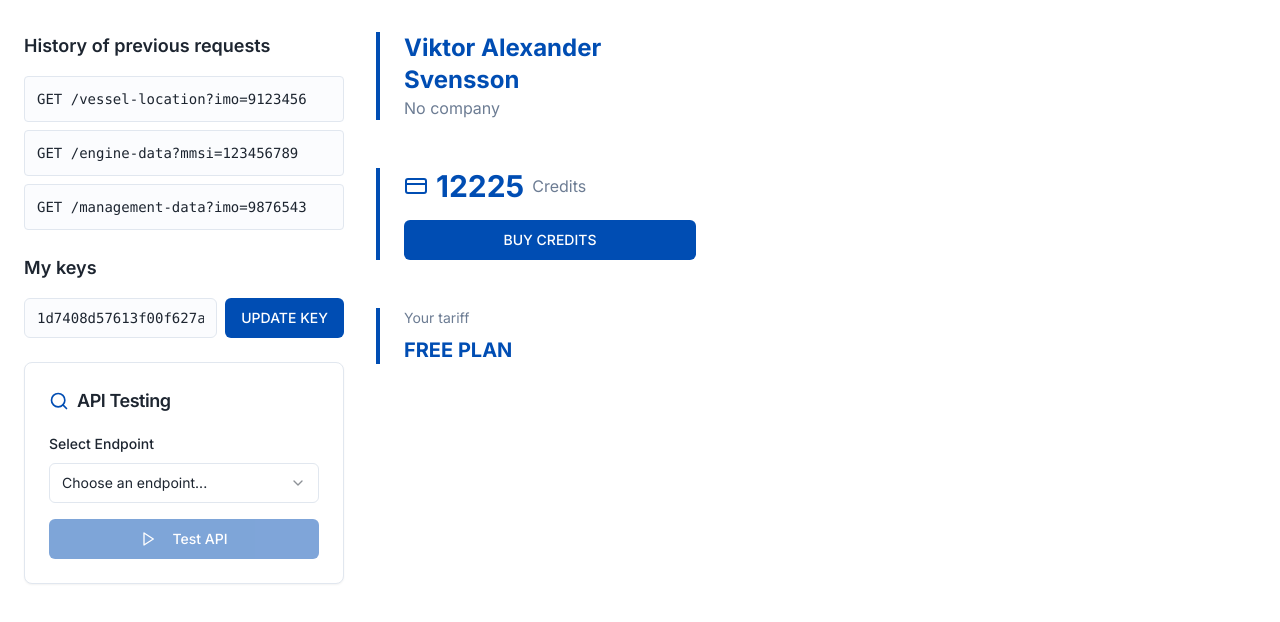
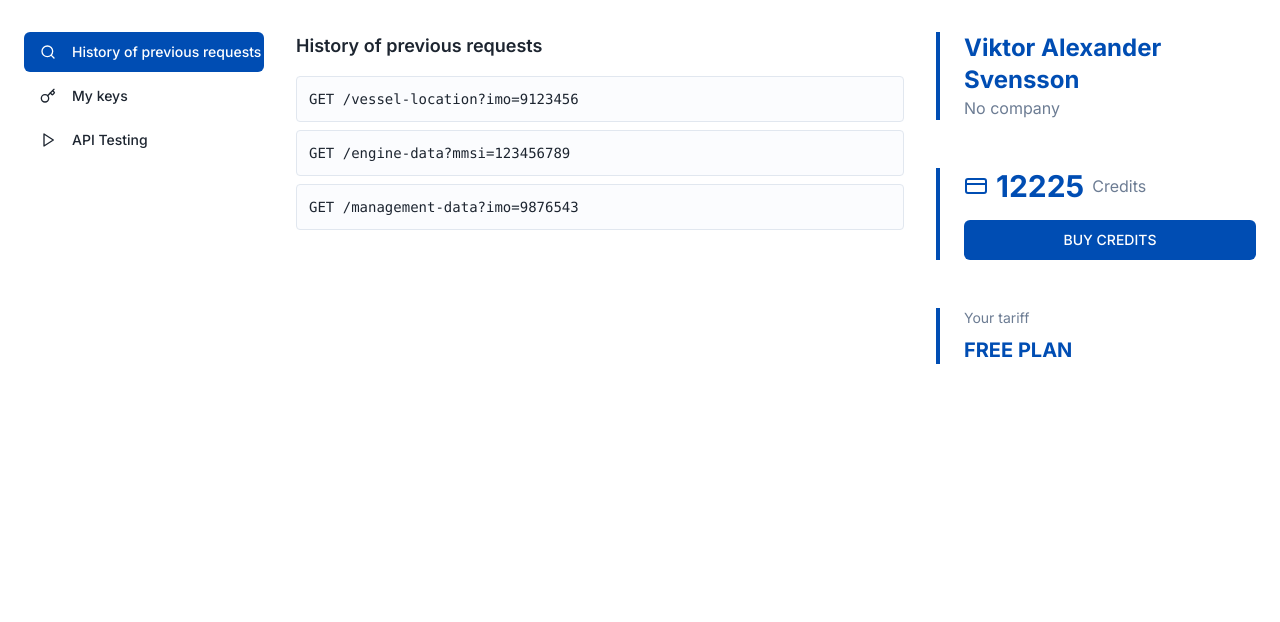
Before and after one commit to viktorcoder123/endpoint-overview-compass, a React (Vite) app: page /account in a window 1280 px wide. Shown: the top 622 px of the page. Built offline with nearby package versions, Linux system fonts and the light colour scheme.

Commit message:
Refactor account page layout
Restructured the account page to use a menu on the left, a dynamic content area in the middle, and static content on the right.

```diff
--- a/src/pages/Account.tsx
+++ b/src/pages/Account.tsx
@@ -8,6 +8,7 @@ import { Checkbox } from "@/components/ui/checkbox";
 import { User, CreditCard, Key, Search, Play } from "lucide-react";
 
 const Account = () => {
+  const [selectedSection, setSelectedSection] = useState("history");
   const [selectedEndpoint, setSelectedEndpoint] = useState("");
   const [param1, setParam1] = useState("");
   const [param2, setParam2] = useState("");
@@ -121,13 +122,16 @@ const Account = () => {
 
   const config = getParameterConfig();
 
+  const menuItems = [
+    { id: "history", label: "History of previous requests", icon: Search },
+    { id: "keys", label: "My keys", icon: Key },
+    { id: "testing", label: "API Testing", icon: Play }
+  ];
+
+  const renderContent = () => {
+    switch(selectedSection) {
+      case "history":
         return (
-    <div className="min-h-screen bg-white">
-      <div className="max-w-7xl mx-auto px-6 py-8">
-        <div className="flex gap-8">
-          {/* Left Sidebar Menu */}
-          <div className="w-80 space-y-6">
-            {/* History Section */}
           <div>
             <h2 className="text-lg font-semibold text-foreground mb-4">History of previous requests</h2>
             <div className="space-y-2">
@@ -142,8 +146,9 @@ const Account = () => {
               </div>
             </div>
           </div>
-
-            {/* My Keys Section */}
+        );
+      case "keys":
+        return (
           <div>
             <h2 className="text-lg font-semibold text-foreground mb-4">My keys</h2>
             <div className="flex gap-2">
@@ -155,8 +160,9 @@ const Account = () => {
               <Button className="bg-primary text-white hover:bg-primary/90">UPDATE KEY</Button>
             </div>
           </div>
-
-            {/* API Testing Section */}
+        );
+      case "testing":
+        return (
           <Card>
             <CardHeader className="flex flex-row items-center space-y-0 pb-4">
               <Search className="h-5 w-5 text-primary mr-2" />
@@ -282,6 +288,38 @@ const Account = () => {
               </div>
             </CardContent>
           </Card>
+        );
+      default:
+        return null;
+    }
+  };
+
+  return (
+    <div className="min-h-screen bg-white">
+      <div className="max-w-7xl mx-auto px-6 py-8">
+        <div className="flex gap-8">
+          {/* Left Menu */}
+          <div className="w-60 space-y-1">
+            {menuItems.map((item) => (
+              <Button
+                key={item.id}
+                variant={selectedSection === item.id ? "default" : "ghost"}
+                className={`w-full justify-start text-left ${
+                  selectedSection === item.id
+                    ? "bg-primary text-white"
+                    : "hover:bg-accent"
+                }`}
+                onClick={() => setSelectedSection(item.id)}
+              >
+                <item.icon className="h-4 w-4 mr-2" />
+                {item.label}
+              </Button>
+            ))}
+          </div>
+
+          {/* Middle Content */}
+          <div className="flex-1">
+            {renderContent()}
           </div>
 
           {/* Right Sidebar - Profile & Account Info */}
```
Lines whose indentation alone changed are shown as unchanged.
